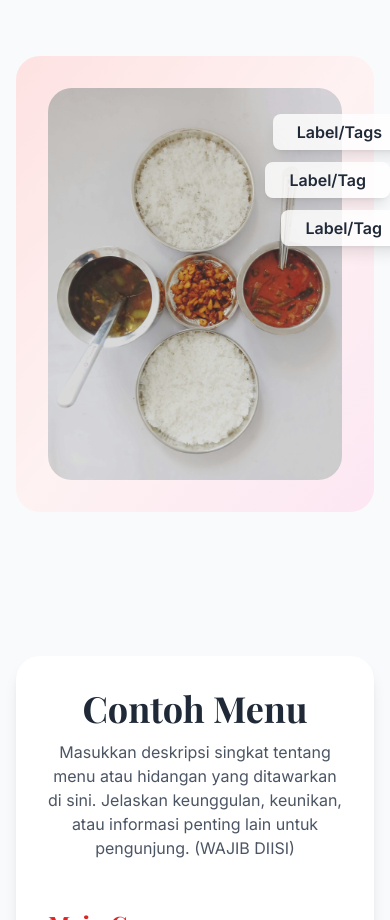
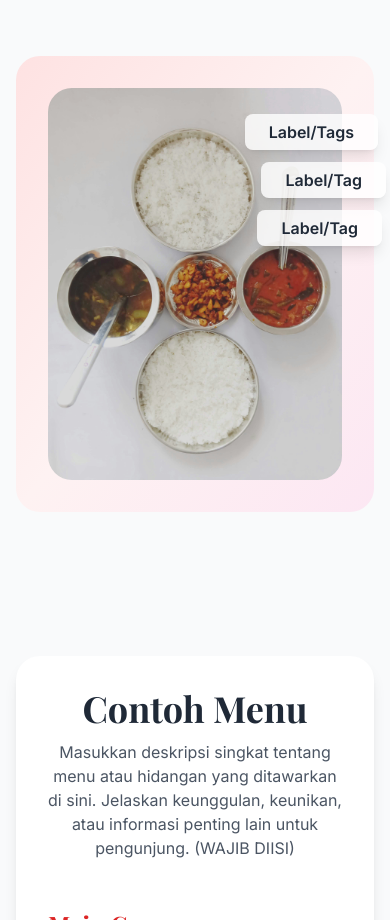
Before and after one commit to AgungSuryana/01-ProfileBisnis, a plain HTML site: page index.html in a window 390 px wide. Shown: the part 1540-2460 px from the top of the page. Drawn offline with nearby package versions, Linux system fonts and the light colour scheme.

Commit message:
responsive label tags about

```diff
--- a/index.html
+++ b/index.html
@@ -225,15 +225,15 @@
                         <img src="/image/foto 2.jpg" alt="Food"
                             class="w-full rounded-3xl h-full object-contain relative z-10">
                         <!-- Floating Tags -->
-                        <div class="absolute top-16 right-0 -mr-8 z-20">
+                        <div class="absolute top-16 right-0 -mr-1 z-20">
                             <span
                                 class="bg-white/80 backdrop-blur-sm shadow-lg rounded-lg px-6 py-2 text-gray-800 font-semibold">Label/Tags</span>
                         </div>
-                        <div class="absolute top-28 right-0 -mr-4 z-20">
+                        <div class="absolute top-28 right-0 -mr-3 z-20">
                             <span
                                 class="bg-white/80 backdrop-blur-sm shadow-lg rounded-lg px-6 py-2 text-gray-800 font-semibold">Label/Tag</span>
                         </div>
-                        <div class="absolute top-40 right-0 -mr-8 z-20">
+                        <div class="absolute top-40 right-0 -mr-2 z-20">
                             <span
                                 class="bg-white/80 backdrop-blur-sm shadow-lg rounded-lg px-6 py-2 text-gray-800 font-semibold">Label/Tag</span>
                         </div>
--- a/style.css
+++ b/style.css
@@ -13,3 +13,7 @@ body {
     backdrop-filter: blur(8px);
     -webkit-backdrop-filter: blur(8px);
 }
+
+/* *:not(html, body) {
+    outline: 1px solid red;
+} */
```
